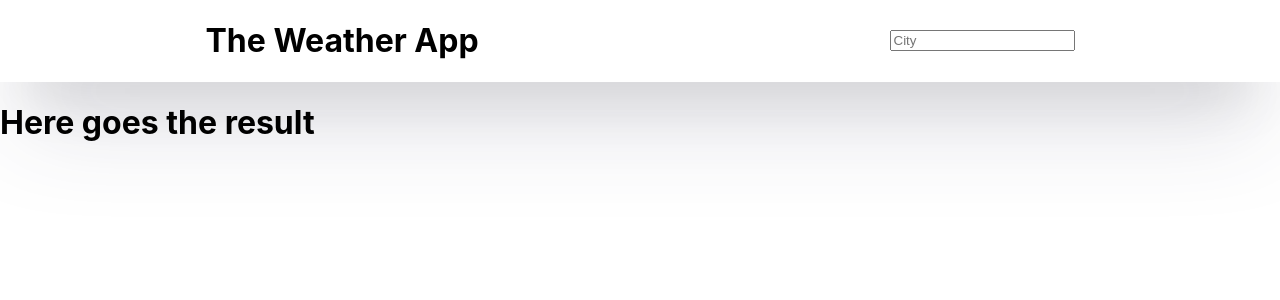
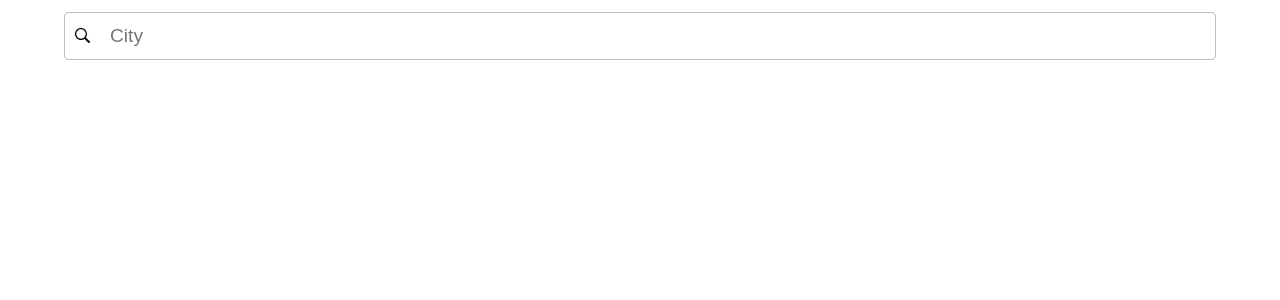
Before and after one commit to Molikuc/WeatherApp, a React (Vite) app: page / in a window 1280 px wide. Shown: the top 300 px of the page. Built offline with nearby package versions, Linux system fonts and the light colour scheme.

Commit message:
Changing style + adding the day/night background + Icons Weather

```diff
--- a/index.html
+++ b/index.html
@@ -4,6 +4,11 @@
     <meta charset="UTF-8" />
     <link rel="icon" type="image/svg+xml" href="/vite.svg" />
     <meta name="viewport" content="width=device-width, initial-scale=1.0" />
+    <link rel="preconnect" href="https://fonts.googleapis.com" />
+    <link rel="preconnect" href="https://fonts.gstatic.com" crossorigin />
+    <link
+      href="https://fonts.googleapis.com/css2?family=Lato:wght@700&display=swap"
+      rel="stylesheet" />
     <title>Vite + React</title>
   </head>
   <body>
--- a/package.json
+++ b/package.json
@@ -15,6 +15,7 @@
     "axios": "^1.2.2",
     "react": "^18.2.0",
     "react-dom": "^18.2.0",
+    "react-icons": "^4.7.1",
     "react-router-dom": "^6.6.2"
   },
   "devDependencies": {
--- a/src/App.jsx
+++ b/src/App.jsx
@@ -1,12 +1,20 @@
 import React, { useState } from "react";
 import axios from "axios";
+import { GoSearch } from "react-icons/go";
+import {
+  TiWeatherCloudy,
+  TiWeatherSunny,
+  TiWeatherSnow,
+  TiWeatherShower,
+  TiWeatherNight,
+} from "react-icons/ti";
 
 function App() {
   //States to stock the city name and the data from the API
 
   const [cityName, setCityName] = useState("");
   const [weather, setWeather] = useState({});
-  const url = `https://api.openweathermap.org/data/2.5/weather?q=${cityName}&appid=${
+  const url = `https://api.openweathermap.org/data/2.5/weather?q=${cityName}&units=metric&appid=${
     import.meta.env.VITE_APP_API_KEY
   }`;
 
@@ -28,23 +36,72 @@ function App() {
     }
   };
 
+  const renderSwitch = (info) => {
+    switch (info) {
+      case "Clouds":
+        return <TiWeatherCloudy />;
+        break;
+      case "Clear":
+        return weather.dt > weather.sys.sunrise &&
+          weather.dt < weather.sys.sunset ? (
+          <TiWeatherSunny />
+        ) : (
+          <TiWeatherNight />
+        );
+        break;
+      case "Snow":
+        return <TiWeatherSnow />;
+        break;
+      case "Rain":
+        return <TiWeatherShower />;
+      default:
+        console.log("No value found");
+    }
+  };
+
   return (
-    <div>
-      <div className="navbar">
-        <h1>The Weather App</h1>
+    <div
+      className="main"
+      style={
+        weather.weather
+          ? weather.dt > weather.sys.sunrise && weather.dt < weather.sys.sunset
+            ? {
+                background:
+                  "radial-gradient(ellipse at 50% 50%, #44b3f2 0%, #52bcc7 100%)",
+              }
+            : {
+                background:
+                  "radial-gradient(ellipse at 50% 50%, #22007c 0%, #140152 100%)",
+                color: "white",
+              }
+          : null
+      }>
+      <nav className="navbar">
+        <div className="nav--search">
+          <GoSearch className="input--icon" />
           <input
+            className="nav--input"
             type="text"
             placeholder="City"
             onChange={(e) => setCityName(e.target.value)}
             onKeyDown={fetchCity}
           />
         </div>
+      </nav>
       <div className="main">
-        <h1>Here goes the result</h1>
-        <h2>{weather.name}</h2>
-        <div>{weather.main ? <h2>{weather.main.temp}</h2> : null}</div>
+        <h1>{weather.name}</h1>
         <div>
-          {weather.weather ? <h2>{weather.weather[0].description}</h2> : null}
+          {weather.main ? (
+            <h2 className="main--temp">{Math.round(weather.main.temp)} °C</h2>
+          ) : null}
+        </div>
+        <div className="main--icon">
+          {weather.weather ? renderSwitch(weather.weather[0].main) : null}
+        </div>
+        <div>
+          {weather.weather ? (
+            <h2>{weather.weather[0].description.toUpperCase()}</h2>
+          ) : null}
         </div>
       </div>
     </div>
--- a/src/index.css
+++ b/src/index.css
@@ -4,13 +4,60 @@
 
 body {
   margin: 0;
-  font-family: Inter, sans-serif;
+  font-family: "Lato", sans-serif;
+}
+
+.main {
+  height: 100vh;
 }
 
 .navbar {
   display: flex;
-  justify-content: space-around;
+  justify-content: center;
   align-items: center;
-  box-shadow: rgba(50, 50, 93, 0.25) 0px 50px 100px -20px,
-    rgba(0, 0, 0, 0.3) 0px 30px 60px -30px;
+  height: 10vh;
 }
+
+.nav--search {
+  position: relative;
+}
+
+.input--icon {
+  position: absolute;
+  top: 50%;
+  left: 10px;
+  transform: translateY(-50%);
+  color: black;
+}
+
+.nav--input {
+  width: 90vw;
+  height: 6vh;
+  border-radius: 4px;
+  border: 1px solid #c0c0c0;
+  box-sizing: border-box;
+  padding-left: 45px;
+  font-size: 1.2rem;
+}
+
+.main {
+  display: flex;
+  flex-direction: column;
+  justify-content: center;
+  align-items: center;
+}
+
+.main h1 {
+  font-size: 3rem;
+  text-align: center;
+  margin: 20px 0 30px;
+}
+
+.main--temp {
+  font-size: 5rem;
+  margin: 0;
+}
+
+.main--icon {
+  font-size: 10rem;
+}
```
Also changed, not shown: 1 other file (tests, documents, lock files or other folders). Lines whose indentation alone changed are shown as unchanged.
